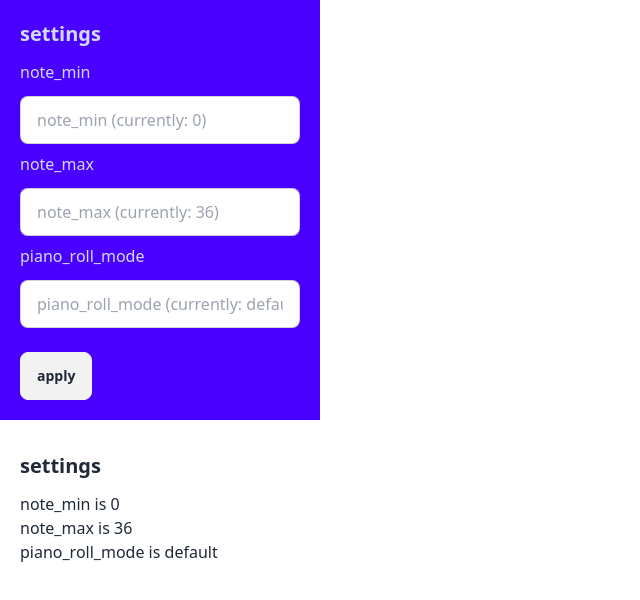
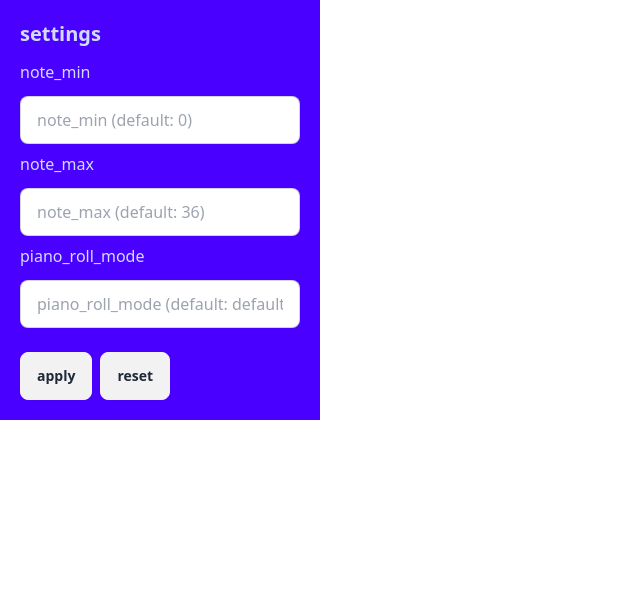
Before and after one commit to dokxid/potato-jam, a Vue app: page / in a window 1280 px wide. Shown: the top 600 px of the page, without its empty margins (0-640 px from the left). Built offline with nearby package versions, Linux system fonts and the light colour scheme.

Commit message:
save settings in local storage for persistency

```diff
--- a/src/App.vue
+++ b/src/App.vue
@@ -3,18 +3,10 @@
 import PianoRoll from "./components/PianoRoll.vue";
 import Settings from "./components/Settings.vue"
 
-const user_settings = new Map()
-user_settings.set("note_min", 0)
-user_settings.set("note_max", 36)
-user_settings.set("piano_roll_mode", "default")
 
 </script>
 
 <template>
-  <Settings v-model="user_settings"/>
-  <PianoRoll
-      :note_min="user_settings.get('note_min')"
-      :note_max="user_settings.get('note_max')"
-      :piano_roll_mode="user_settings.get('piano_roll_mode')"
-  />
+  <Settings/>
+  <PianoRoll/>
 </template>
--- a/src/components/Settings.vue
+++ b/src/components/Settings.vue
@@ -1,10 +1,49 @@
 <script setup lang="ts">
 
-const settings = defineModel<Map<string, any>>({required: true})
+import {onBeforeMount, ref} from 'vue';
+
+const input_refs = ref<Array<any>>([])
+const local_settings = new Map()
+
+const DEFAULT_SETTINGS = new Map()
+    .set("note_min", 0)
+    .set("note_max", 36)
+    .set("piano_roll_mode", "default")
 
 function apply_settings() {
+  for (let i = 0; i < input_refs.value.length; i++) {
+    console.log(`updating value ${input_refs.value[i].id} to ${input_refs.value[i].value}`)
+    localStorage.setItem(input_refs.value[i].id, input_refs.value[i].value)
+    load_local_storage()
+    input_refs.value[i].value = ""
+  }
+}
 
+function set_default_settings() {
+  for (const [key, value] of DEFAULT_SETTINGS) {
+    if (localStorage.getItem(key) == null) {
+      localStorage.setItem(key, value)
+    }
+  }
 }
+
+function load_local_storage() {
+  for (const [key, _] of DEFAULT_SETTINGS) {
+    local_settings.set(key, localStorage.getItem(key))
+  }
+}
+
+function reset_local_storage() {
+  localStorage.clear()
+  set_default_settings()
+}
+
+function init() {
+  set_default_settings()
+  load_local_storage()
+}
+
+onBeforeMount(() => init())
 
 </script>
 
@@ -12,21 +51,23 @@ function apply_settings() {
   <div class="space-y-3">
     <div class="bg-primary p-5 max-w-xs text-primary-content">
       <h1 class="text-xl font-bold mb-3">settings</h1>
-      <div v-for="item in settings.keys()" class="flex flex-col space-y-3 mb-2">
+      <div v-for="item in local_settings.keys()" class="flex flex-col space-y-3 mb-2">
         <span>{{ item }}</span>
         <input
             type="text"
-            :placeholder="item + ' (currently: ' + settings.get(item) + ')'"
+            :placeholder="item + ' (default: ' + DEFAULT_SETTINGS.get(item) + ')'"
             :id="item"
+            ref="input_refs"
             class="input input-bordered text-base-content max-w-xs"
         />
       </div>
-      <button class="btn mt-4">apply</button>
-    </div>
-    <div class="bg-base-100 p-5 max-w-xs">
-      <h1 class="text-xl font-bold mb-3">settings</h1>
-      <div v-for="item in settings.keys()">
-        <p>{{ item }} is {{ settings.get(item) }}</p>
+      <div class="space-x-2">
+        <button class="btn mt-4" @click="apply_settings">
+          apply
+        </button>
+        <button class="btn mt-4" @click="reset_local_storage">
+          reset
+        </button>
       </div>
     </div>
   </div>
```
